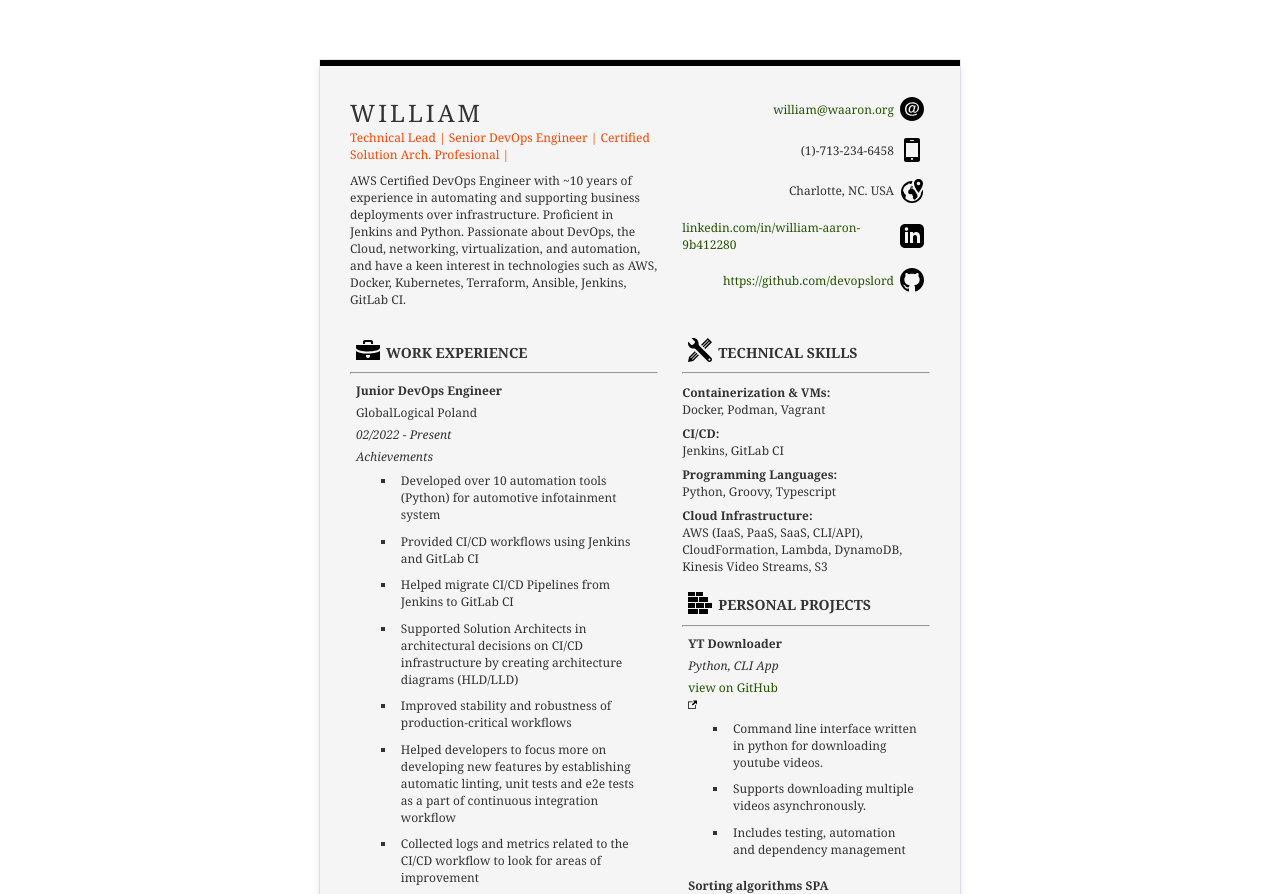
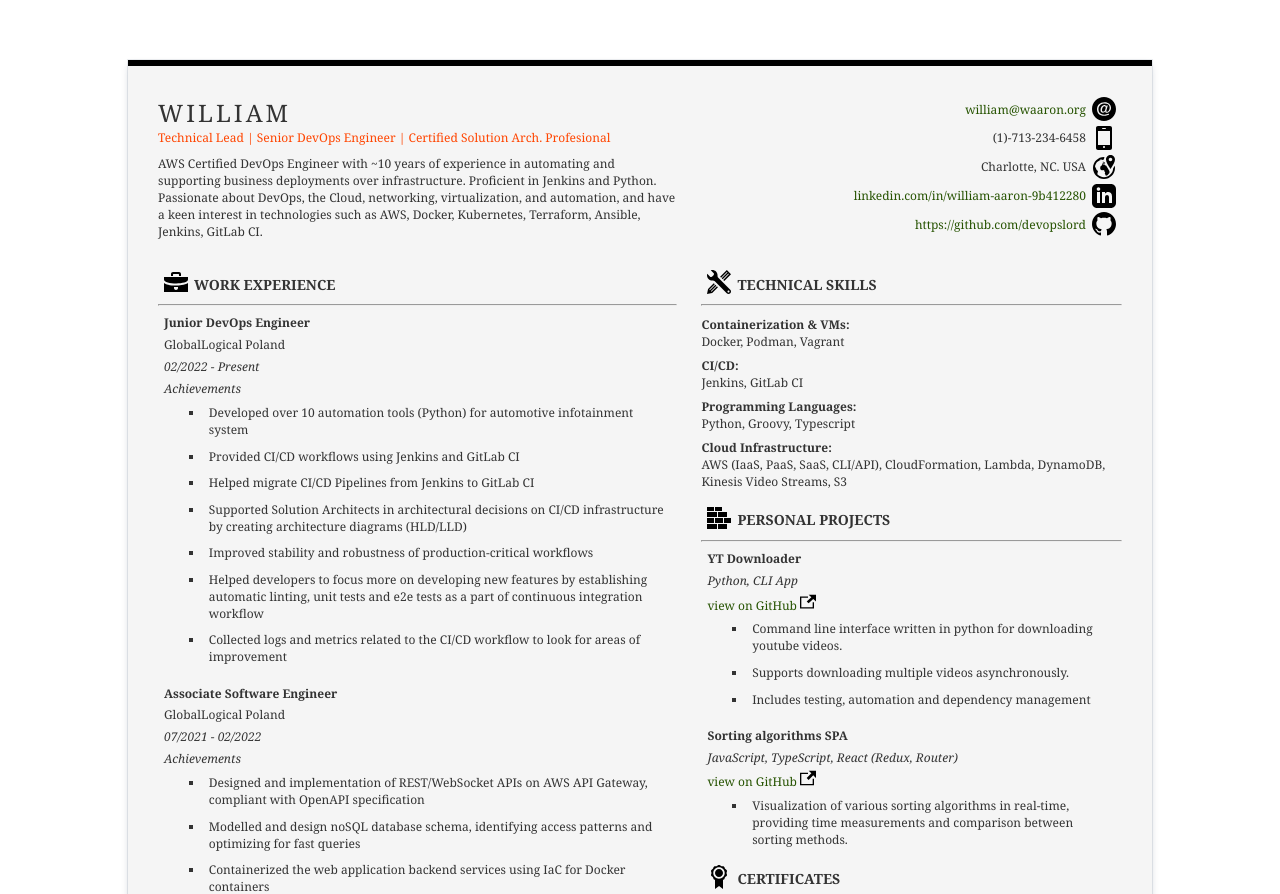
Before and after one commit to devopslord/waaron, a website: page src/frontend/index.html in a window 1280 px wide. Shown: the top 894 px of the page. Drawn offline with Linux system fonts and the light colour scheme; no server answers.

Commit message:
increased the width

```diff
--- a/src/frontend/index.html
+++ b/src/frontend/index.html
@@ -18,7 +18,7 @@
       <div class="summary">
         <div class="summary__headline">
           <h2 class="text--uppercase font--georgia">William </h2>
-          <h3 class="text-uppercase">  Technical Lead | Senior DevOps Engineer | Certified Solution Arch. Profesional | </h3>
+          <h3 class="text-uppercase">  Technical Lead | Senior DevOps Engineer | Certified Solution Arch. Profesional  </h3>
         </div>
         <div class="summary__description">
           <p>
--- a/src/frontend/styles/styles.css
+++ b/src/frontend/styles/styles.css
@@ -34,7 +34,7 @@ html {
 
 .container {
   display: grid;
-  width: 50%;
+  width: 80%;
   grid-template-columns: 55% 45%;
   grid-template-rows: auto;
   grid-template-areas:
```
